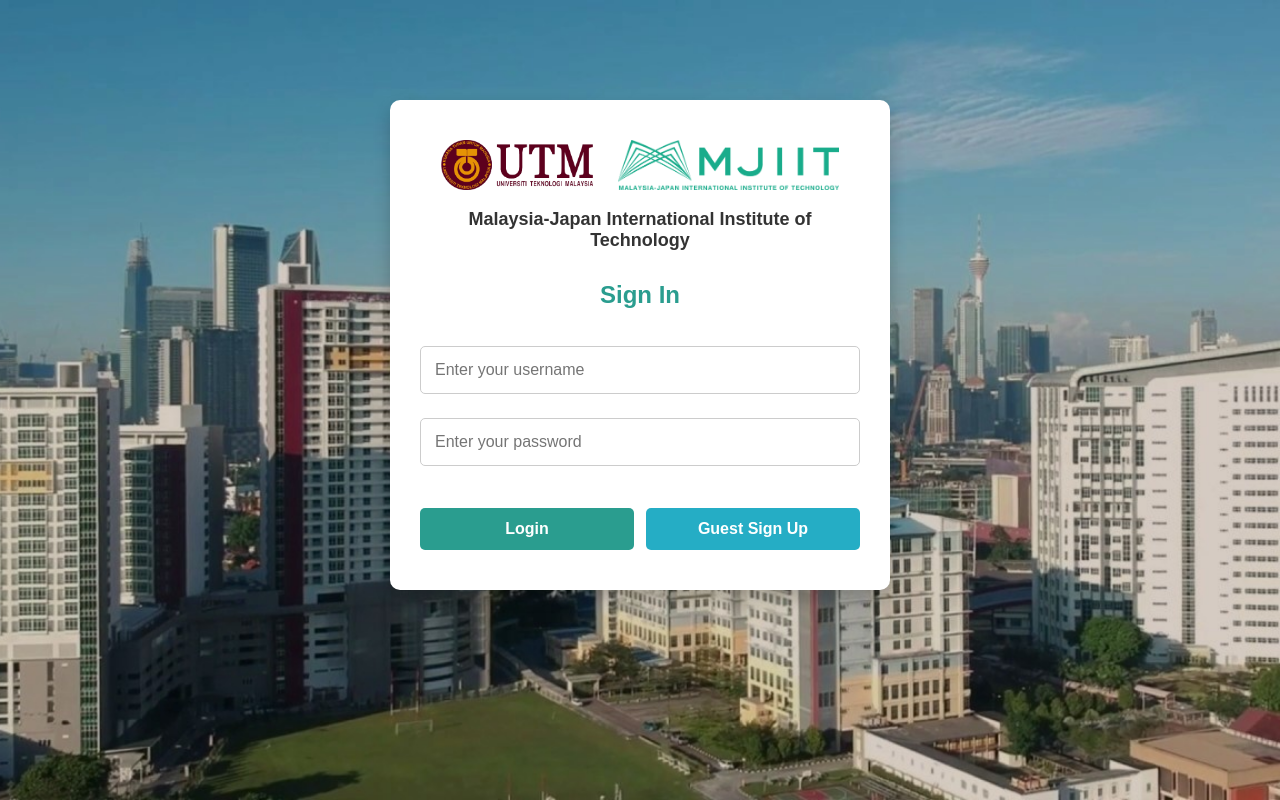
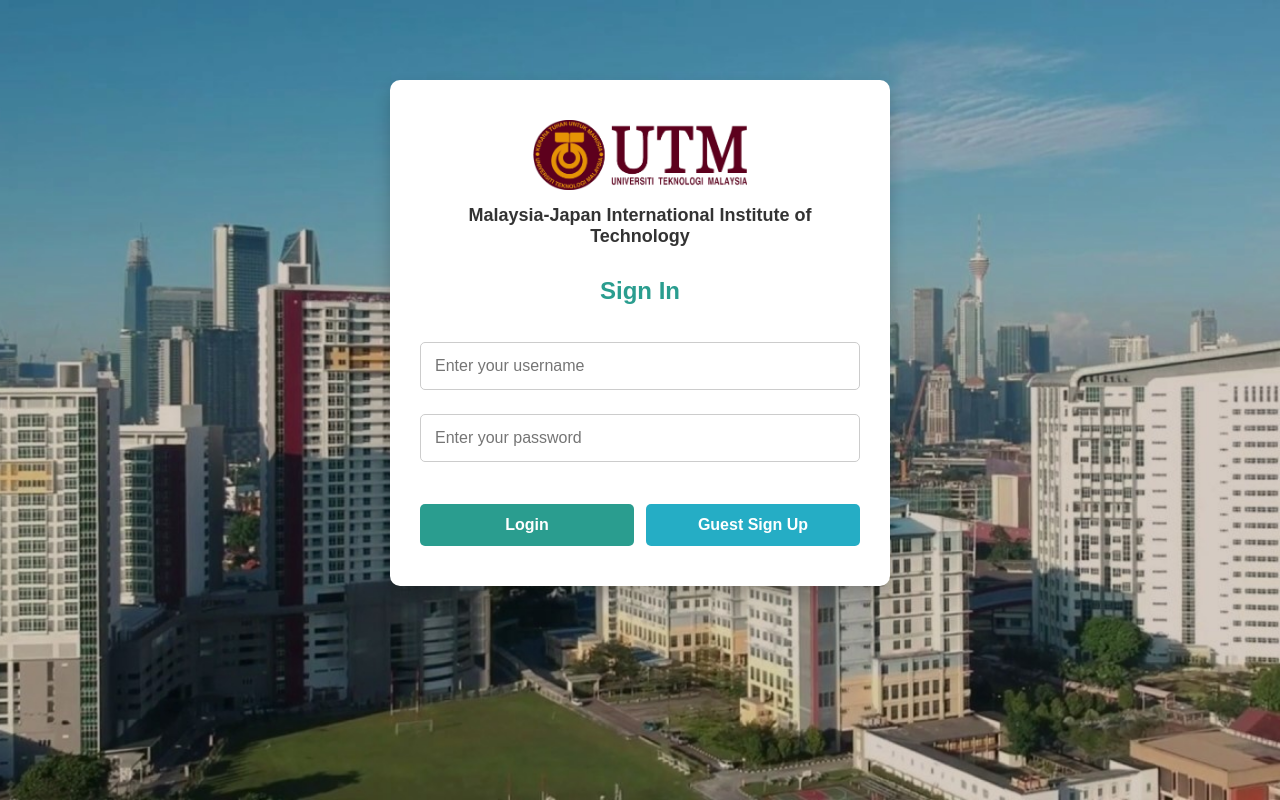
Before and after one commit to r-nanziba/MJIIT-BookingSpace___Rifah, a PHP site: page /MJIIT-Room-Master-main/login.php in a window 1280 px wide. Run offline with PHP 8.4, Linux system fonts and the light colour scheme.

Commit message:
Update login.php

```diff
--- a/login.php
+++ b/login.php
@@ -111,7 +111,7 @@
             align-items: flex-start;  /* Changed from center to flex-start */
             min-height: 100vh;
             animation: fadeIn 1s ease-in-out;
-            padding-top: 100px;  /* Added padding to move the form up */
+            padding-top: 80px;  /* Added padding to move the form up */
         }
 
         @keyframes fadeIn {
@@ -150,8 +150,9 @@
         }
 
         .form-header img {
-            height: 50px;
-            margin: 0 10px;  /* Added horizontal margin */
+            height: 70px; /* Increase this value to make the logo larger */
+    max-width: 350px; /* Optionally set a max-width for proper scaling */
+    margin: 0 10px;
         }
 
         .form-header span {
@@ -233,20 +234,16 @@
             border-radius: 5px;
             display: inline-block;
         }
-</style>
+    </style>
 </head>
 <body>
-
-
     <!-- Form Container -->
     <div class="form-container">
-    <div class="form-header">
-        <div class="logo-container">
+        <div class="form-header">
             <img src="UTM-LOGO-FULL.png" alt="UTM Logo">
-            <img src="Mjiit RoomMaster logo.png" alt="MJIIT Logo">
+
+            <span>Malaysia-Japan International Institute of Technology</span>
         </div>
-        <span><b>Malaysia-Japan International Institute of Technology</b></span>
-    </div>
         <h2>Sign In</h2>
         <?php
         if (isset($error_message)) {
@@ -258,10 +255,9 @@
             <input type="password" name="password" placeholder="Enter your password" required>
             <div class="button-container">
                 <button type="submit">Login</button>
-                <button type="button" class="guest-signup" onclick="location.href='guest_signup.php';">Guest Sign Up</button>
+                <button type="button" onclick="location.href='guest_signup.php';">Guest Sign Up</button>
             </div>
         </form>
     </div>
-
 </body>
 </html>
```
